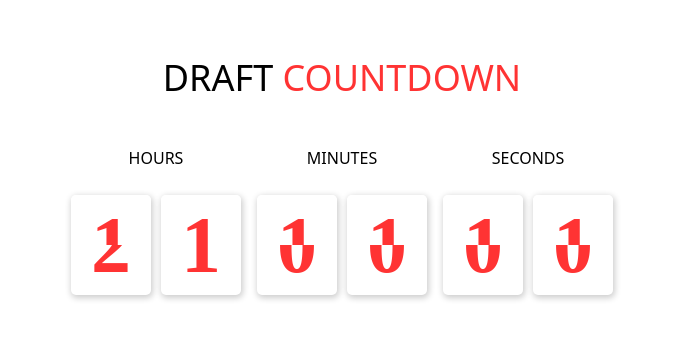
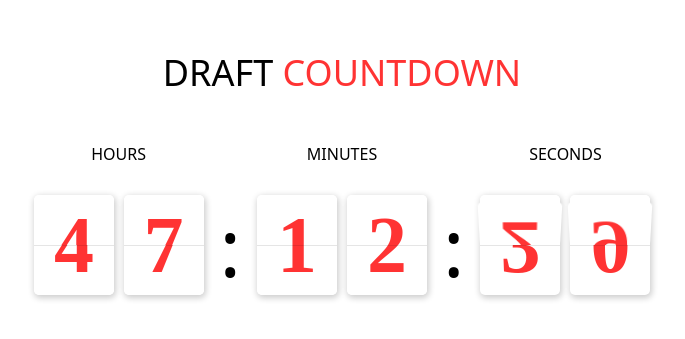
Before and after one commit to ahmed-s-fatahallah/count-down, a Vue app: page / in a window 1280 px wide. Shown: the part 249-588 px from the top of the page, without its empty margins (298-983 px from the left). Built offline with nearby package versions, Linux system fonts and the light colour scheme.

Commit message:
feat: Add required logic and styles for timer to work

```diff
--- a/src/App.vue
+++ b/src/App.vue
@@ -1,4 +1,104 @@
-<script setup></script>
+<script>
+export default {
+  data() {
+    return {
+      intervalId: 0,
+      currentTime: Date.now(),
+      targetTime: new Date("2024, 9,10").getTime(),
+      timeDifInSeconds: 0,
+      seconds: [],
+      minutes: [],
+      hours: [],
+    };
+  },
+
+  methods: {
+    calculateTime() {
+      this.hours = Math.floor(this.timeDifInSeconds / 3600);
+      this.minutes = Math.floor((this.timeDifInSeconds % 3600) / 60);
+      this.seconds = Math.floor(this.timeDifInSeconds % 60);
+
+      const { formattedHours, formattedMinutes, formattedSeconds } =
+        this.formatTime(this.hours, this.minutes, this.seconds);
+
+      return {
+        hours: formattedHours,
+        minutes: formattedMinutes,
+        seconds: formattedSeconds,
+      };
+    },
+    formatTime(hours, minutes, seconds) {
+      return {
+        formattedHours: hours.toString().padStart(2, "0").split(""),
+        formattedMinutes: minutes.toString().padStart(2, "0").split(""),
+        formattedSeconds: seconds.toString().padStart(2, "0").split(""),
+      };
+    },
+    updateValue(ev) {
+      console.log(ev);
+    },
+  },
+  computed: {
+    getPrevTime() {
+      const hours0 = this.calculateTime().hours[0];
+      const hours1 = this.calculateTime().hours[1];
+      const minutes0 = this.calculateTime().minutes[0];
+      const minutes1 = this.calculateTime().minutes[1];
+      const seconds0 = this.calculateTime().seconds[0];
+      const seconds1 = this.calculateTime().seconds[1];
+
+      return {
+        prevHours0: +hours0 < 9 ? +hours0 + 1 : 0,
+        prevHours1: +hours1 < 9 ? +hours1 + 1 : 0,
+        prevMinute0: +minutes0 < 9 ? +minutes0 + 1 : 0,
+        prevMinute1: +minutes1 < 9 ? +minutes1 + 1 : 0,
+        prevSecond0: +seconds0 < 9 ? +seconds0 + 1 : 0,
+        prevSecond1: +seconds1 < 9 ? +seconds1 + 1 : 0,
+      };
+    },
+  },
+
+  watch: {
+    timeDifInSeconds() {
+      const documentStylesObj = document.querySelector(":root").style;
+      documentStylesObj.setProperty(
+        "--hoursContent-0",
+        `"${this.calculateTime().hours[0]}"`
+      );
+      documentStylesObj.setProperty(
+        "--hoursContent-1",
+        `"${this.calculateTime().hours[1]}"`
+      );
+      documentStylesObj.setProperty(
+        "--minutesContent-0",
+        `"${this.calculateTime().minutes[0]}"`
+      );
+      documentStylesObj.setProperty(
+        "--minutesContent-1",
+        `"${this.calculateTime().minutes[1]}"`
+      );
+      documentStylesObj.setProperty(
+        "--secondsContent-0",
+        `"${this.calculateTime().seconds[0]}"`
+      );
+      documentStylesObj.setProperty(
+        "--secondsContent-1",
+        `"${this.calculateTime().seconds[1]}"`
+      );
+    },
+  },
+  mounted() {
+    const that = this;
+    this.timeDifInSeconds = this.targetTime - this.currentTime / 1000;
+    this.intervalId = setInterval(() => {
+      that.timeDifInSeconds--;
+    }, 1000);
+  },
+  beforeUnmount() {
+    clearInterval(this.intervalId);
+  },
+};
+</script>
 
 <template>
   <section class="wrapper">
@@ -7,9 +107,32 @@
       <p>Hours</p>
       <p>Minutes</p>
       <p>Seconds</p>
-      <div><span>2</span><span>1</span></div>
-      <div><span>0</span><span>0</span></div>
-      <div><span>0</span><span>0</span></div>
+      <div class="hours">
+        <span class="active" :key="calculateTime().hours[0]"
+          >{{ getPrevTime.prevHours0 }} <span class="line"></span
+        ></span>
+        <span class="active" :key="calculateTime().hours[1]"
+          >{{ getPrevTime.prevHours1 }} <span class="line"></span
+        ></span>
+      </div>
+      <span class="separator">:</span>
+      <div class="minutes">
+        <span class="active" :key="calculateTime().minutes[0]"
+          >{{ getPrevTime.prevMinute0 }} <span class="line"></span
+        ></span>
+        <span class="active" :key="calculateTime().minutes[1]"
+          >{{ getPrevTime.prevMinute1 }} <span class="line"></span
+        ></span>
+      </div>
+      <span class="separator">:</span>
+      <div class="seconds">
+        <span class="active" :key="calculateTime().seconds[0]"
+          >{{ getPrevTime.prevSecond0 }} <span class="line"></span
+        ></span>
+        <span class="active" :key="calculateTime().seconds[1]"
+          >{{ getPrevTime.prevSecond1 }} <span class="line"></span
+        ></span>
+      </div>
     </section>
   </section>
 </template>
@@ -26,10 +149,14 @@
 
 .counter {
   display: grid;
-  grid-template-columns: repeat(3, 1fr);
+  grid-template-columns: minmax(170px, 1fr) auto minmax(170px, 1fr) auto minmax(
+      170px,
+      1fr
+    );
   column-gap: 1.6rem;
   row-gap: 1rem;
   justify-items: center;
+  align-items: center;
   text-transform: uppercase;
   font-weight: 400;
 }
@@ -37,7 +164,7 @@
   font-size: 1.6rem;
 }
 
-.counter span {
+.counter span:not(.separator, .line) {
   font-family: serif;
   display: inline-block;
   box-shadow: 1px 2px 6px 1px rgba(0, 0, 0, 0.2);
@@ -49,44 +176,120 @@
   font-weight: 600;
   line-height: 1;
   perspective: 500px;
+  text-align: center;
 }
-.counter > div > span:first-child {
+
+.counter > div {
+  grid-row: 2;
+}
+.counter .separator {
+  display: inline-block;
+  font-size: 80px;
+}
+
+.counter .separator:first-of-type {
+  grid-column: 2;
+  grid-row: 2;
+}
+.counter .separator:nth-of-type(2) {
+  grid-column: 4;
+  grid-row: 2;
+}
+
+.counter p:nth-of-type(2) {
+  grid-column: 3;
+}
+.counter p:nth-of-type(3) {
+  grid-column: 5;
+}
+
+.counter span:has(+ span) {
   margin-right: 1rem;
 }
 
-.counter > div > span::before {
+.counter .line {
+  display: inline-block;
+  height: 1px;
+  width: 100%;
+  background-color: rgb(0, 0, 0, 0.1);
+
+  position: absolute;
+  inset: 0;
+  margin: auto;
+  z-index: 10000;
+}
+
+.counter span::after,
+.counter span::before {
   width: 100%;
   height: 50%;
 
   display: block;
-  content: var(--before-content);
+
   position: absolute;
-  top: 0;
+
   left: 0;
   background-color: white;
   border-radius: 0.5rem;
-  text-align: center;
+
   overflow: hidden;
-  line-height: 1.25;
 }
 
-.counter > div > span:hover::before {
+.counter span::before {
+  top: 0;
+  line-height: 1.25;
+  z-index: 2;
   transform-origin: bottom;
-
-  animation: flip 400ms ease-out forwards;
 }
 
-@keyframes flip {
+.counter span::after {
+  bottom: 0;
+  line-height: 0;
+
+  transform-origin: top;
+  transform: rotateX(180deg);
+}
+
+.counter span.active::after {
+  animation: flipAfter 800ms ease-out forwards;
+}
+
+@keyframes flipAfter {
   0% {
-    transform: rotateX(0deg);
+    transform: rotateX(180deg);
+    z-index: 1;
   }
   50% {
-    transform: rotateX(-90deg);
     z-index: 10;
   }
   100% {
-    transform: rotateX(-180deg);
+    transform: rotateX(0deg);
     z-index: 10;
   }
 }
+
+.hours > span:nth-child(1)::after,
+.hours > span:nth-child(1)::before {
+  content: var(--hoursContent-0);
+}
+.hours > span:nth-child(2)::after,
+.hours > span:nth-child(2)::before {
+  content: var(--hoursContent-1);
+}
+.minutes > span:nth-child(1)::after,
+.minutes > span:nth-child(1)::before {
+  content: var(--minutesContent-0);
+}
+.minutes > span:nth-child(2)::after,
+.minutes > span:nth-child(2)::before {
+  content: var(--minutesContent-1);
+}
+.seconds > span:nth-child(1)::after,
+.seconds > span:nth-child(1)::before {
+  content: var(--secondsContent-0);
+}
+.seconds > span:nth-child(2)::after,
+.seconds > span:nth-child(2)::before {
+  content: var(--secondsContent-1);
+}
 </style>
--- a/src/style.css
+++ b/src/style.css
@@ -1,5 +1,10 @@
 :root {
-  --before-content: "1";
+  --hoursContent-0: "";
+  --hoursContent-1: "";
+  --minutesContent-0: "";
+  --minutesContent-1: "";
+  --secondsContent-0: "";
+  --secondsContent-1: "";
 }
 html {
   box-sizing: border-box;
```
